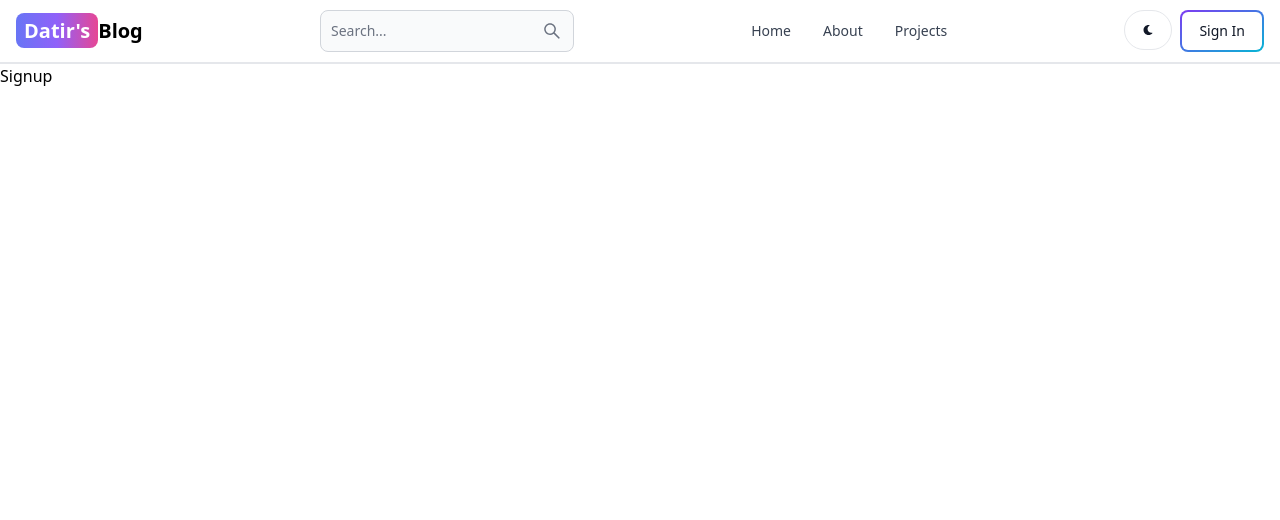
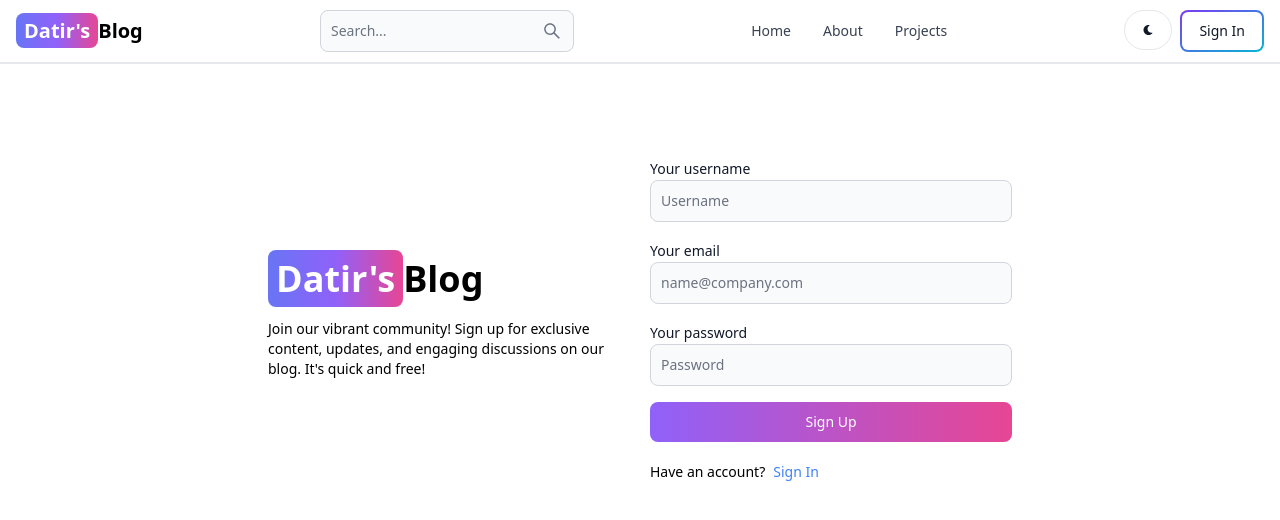
Before and after one commit to yashdatir1999/datir-blog, a React (Vite) app in the folder client/: page /sign-up in a window 1280 px wide. Shown: the top 520 px of the page. Built offline with nearby package versions, Linux system fonts and the light colour scheme.

Commit message:
create signup page ui

```diff
--- a/client/src/pages/SignUp.jsx
+++ b/client/src/pages/SignUp.jsx
@@ -1,8 +1,45 @@
+import { Button, Label, TextInput } from 'flowbite-react'
 import React from 'react'
+import { Link } from 'react-router-dom'
 
 const SignUp = () => {
   return (
-    <div>Signup</div>
+    <div className='min-h-screen mt-20'>
+      <div className='flex p-3 max-w-3xl mx-auto flex-col md:flex-row md:items-center gap-5'>
+        {/* Left Side */}
+        <div className='flex-1'>
+
+          <Link to="/" className='font-bold dark:text-white text-4xl'>
+            <span className='px-2 py-1 bg-gradient-to-r from-indigo-500 via-purple-500 to-pink-500 rounded-lg text-white'>Datir's</span>Blog
+          </Link>
+          <p className='text-sm mt-5'>
+          Join our vibrant community! Sign up for exclusive content, updates, and engaging discussions on our blog. It's quick and free!
+          </p>
+        </div>
+        {/* Right Side */}
+        <div className='flex-1'>
+          <form className='flex flex-col gap-4'>
+            <div>
+              <Label value='Your username' />
+              <TextInput type='text' placeholder='Username' id='username' />
+            </div>
+            <div>
+              <Label value='Your email' />
+              <TextInput type='text' placeholder='name@company.com' id='email' />
+            </div>
+            <div>
+              <Label value='Your password' />
+              <TextInput type='text' placeholder='Password' id='password' />
+            </div>
+            <Button gradientDuoTone='purpleToPink' type='submit'>Sign Up</Button>
+          </form>
+          <div className='flex gap-2 text-sm mt-5'>
+            <span>Have an account?</span>
+            <Link to='/sign-in' className='text-blue-500'>Sign In</Link>
+          </div>
+        </div>
+      </div>
+    </div>
   )
 }
 
```
